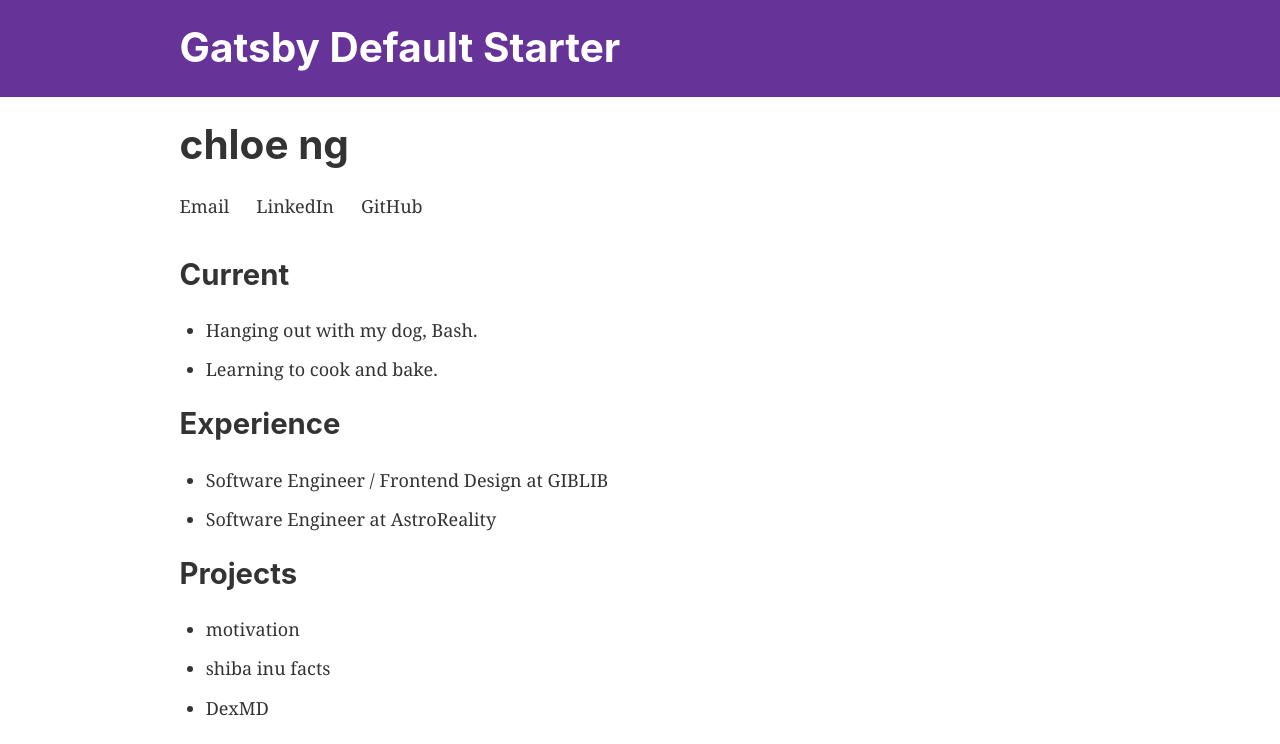
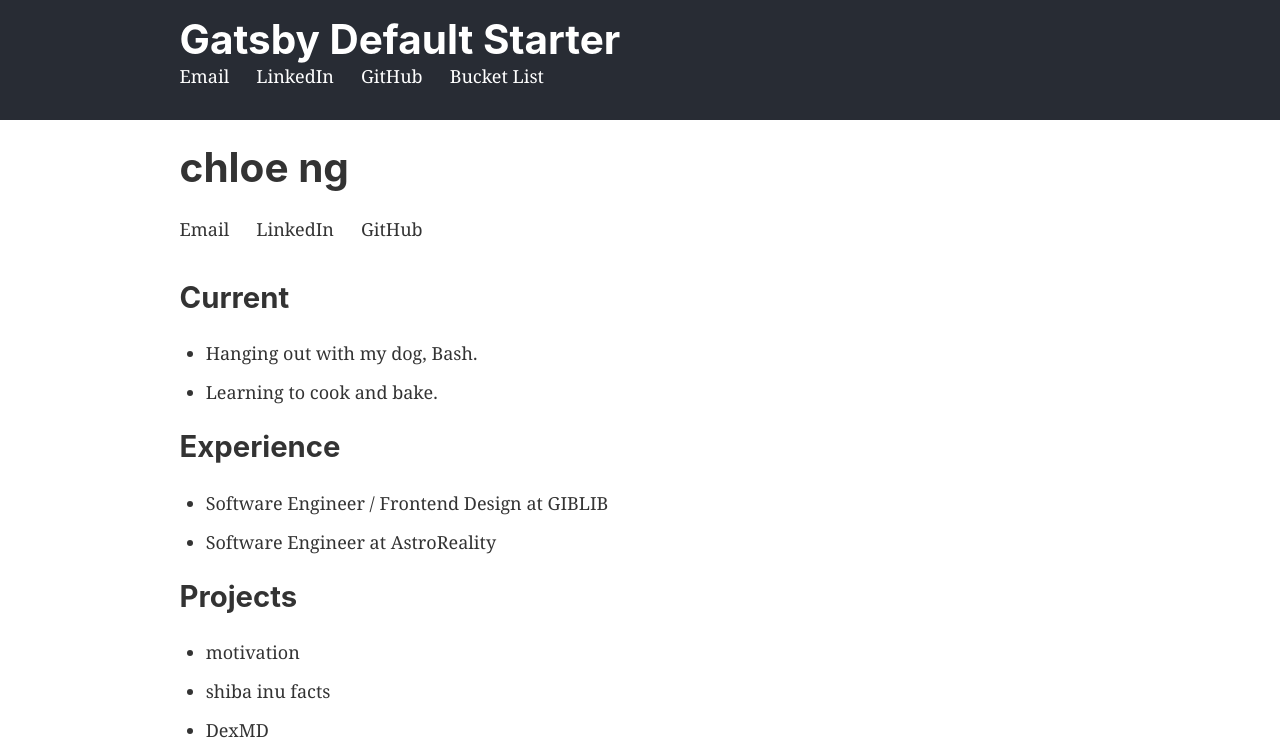
Before and after one commit to chloegng/gatsby-portfolio-template, a Gatsby site: page / in a window 1280 px wide. Shown: the top 744 px of the page. Built offline with nearby package versions, Linux system fonts and the light colour scheme; Gatsby itself is replaced by a stand-in of ours.

Commit message:
move navbar to header

```diff
--- a/src/components/header.js
+++ b/src/components/header.js
@@ -1,11 +1,13 @@
 import { Link } from "gatsby"
 import PropTypes from "prop-types"
 import React from "react"
+import Navbar from "./navbar"
+
 
 const Header = ({ siteTitle }) => (
   <header
     style={{
-      background: `rebeccapurple`,
+      background: `#282c34`,
       marginBottom: `1.45rem`,
     }}
   >
@@ -13,7 +15,7 @@ const Header = ({ siteTitle }) => (
       style={{
         margin: `0 auto`,
         maxWidth: 960,
-        padding: `1.45rem 1.0875rem`,
+        padding: `1rem 1.0875rem`,
       }}
     >
       <h1 style={{ margin: 0 }}>
@@ -27,6 +29,7 @@ const Header = ({ siteTitle }) => (
           {siteTitle}
         </Link>
       </h1>
+      <Navbar />
     </div>
   </header>
 )
--- /dev/null
+++ b/src/components/navbar.js
@@ -0,0 +1,56 @@
+import { Link } from "gatsby"
+import PropTypes from "prop-types"
+import React from "react"
+
+const Navbar = ({ siteTitle }) => (
+  <ul style={ulStyle}>
+    <li style={liStyle}>
+      Email
+    </li>
+    <li style={liStyle}>
+    <a href="https://linkedin.com/in/chloegng"
+        style={{
+          color: `white`,
+          textDecoration: `none`
+        }}
+      >
+        LinkedIn
+      </a>
+    </li>
+    <li style={liStyle}>
+    <a href="https://github.com/chloegng"
+        style={{
+          color: `white`,
+          textDecoration: `none`
+        }}
+      >
+        GitHub
+      </a>
+    </li>
+    <li>
+      <Link to="/bucket-list/"
+        style={{
+          color: `white`,
+          textDecoration: `none`
+        }}
+      >
+        Bucket List
+      </Link>
+    </li>
+  </ul>
+)
+
+const ulStyle = {
+  display: 'flex',
+  flexWrap: 'wrap',
+  listStyle: 'none',
+  marginLeft: '0',
+  marginBottom: '0',
+  color: '#fff'
+}
+
+const liStyle = {
+  marginRight: '1.5em'
+}
+
+export default Navbar
```
